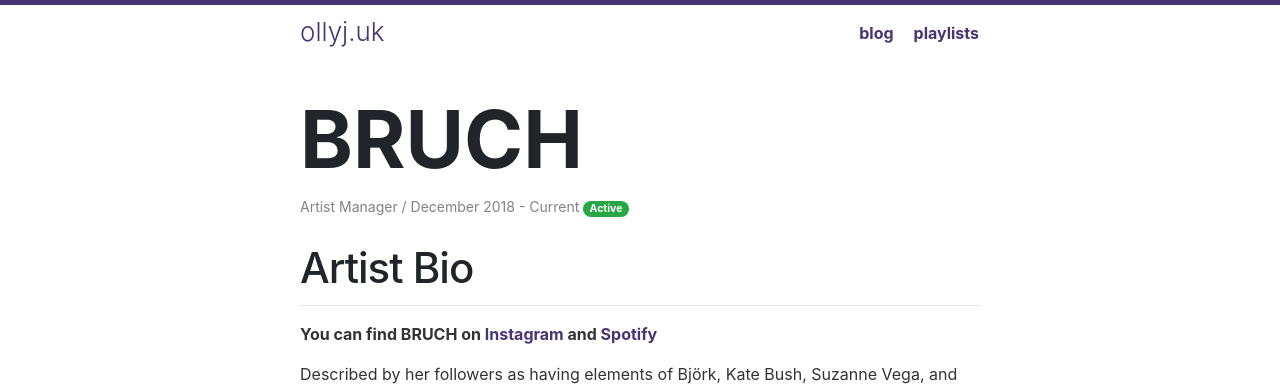
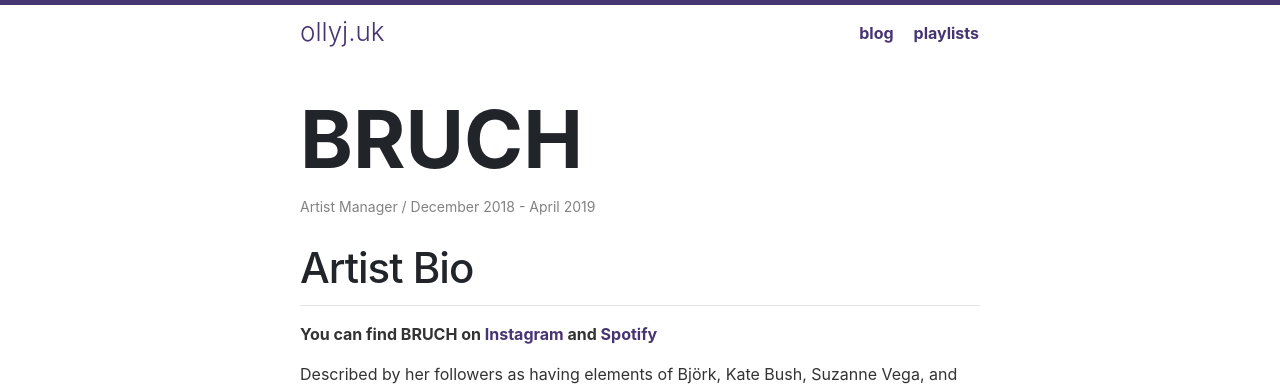
Before and after one commit to ollyy/ollyy.github.io, a Jekyll site: the page built from entries/_posts/2019-03-23-mgmt.md, in a window 1280 px wide. Shown: the top 389 px of the page. Built offline with Jekyll 4.4.1, drawn with Linux system fonts in a browser that asks for light colours.

Commit message:
Modify some entries

```diff
--- a/entries/_posts/2019-03-23-mgmt.md
+++ b/entries/_posts/2019-03-23-mgmt.md
@@ -2,10 +2,10 @@
 layout: entry
 title: "BRUCH"
 role: Artist Manager
-period: December 2018 - Current
+period: December 2018 - April 2019
 description: BRUCH is an electronic music producer based in ACM Guildford.
-active: true
-feature: true
+active: false
+feature: false
 permalink: /mgmt/
 ---
 # Artist Bio
```
Also changed, not shown: playlists/_posts/2019-03-23-lyc.md (added, +8 -0 lines), playlists/_posts/2019-03-23-sfur.md (deleted, +0 -8 lines), 2 other files.
